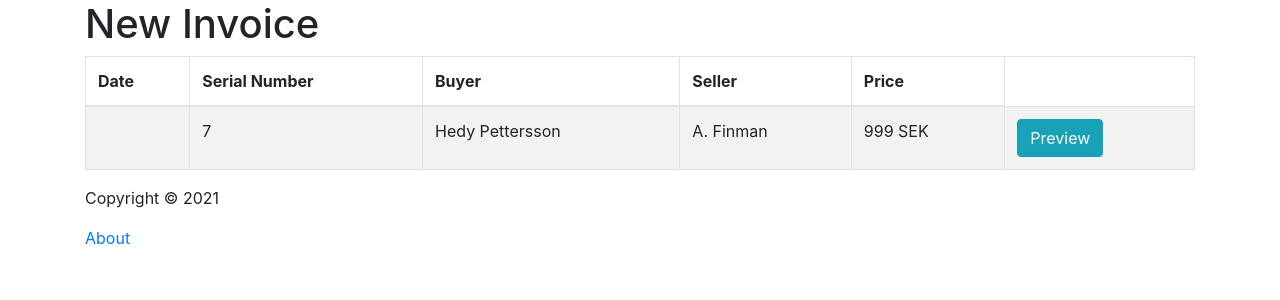
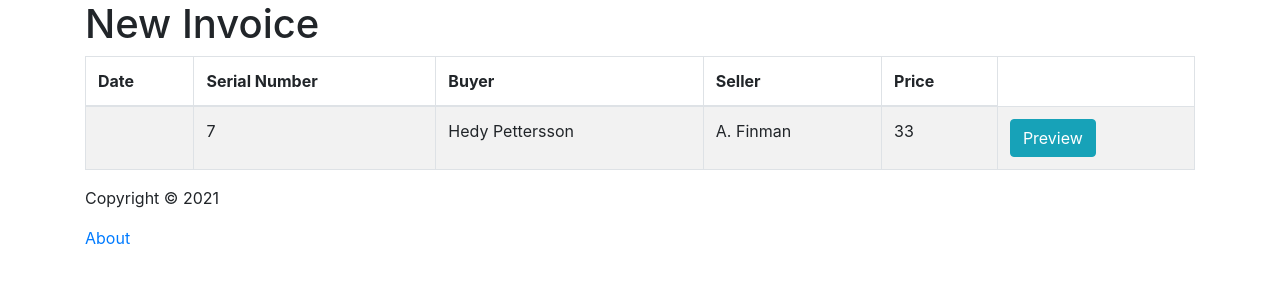
Before and after one commit to gabrieloldaccount/finman-frontend, a React (Create React App) app: page /all-invoices in a window 1280 px wide. Shown: the top 300 px of the page. Built offline with nearby package versions, Linux system fonts and the light colour scheme; data requests are answered from the project's data file.

Commit message:
added sum in both, see previous commit
Co-authored-by: Puh00 <54896147+Puh00@users.noreply.github.com>
Co-authored-by: stinahagl <stihag@student.chalmers.se>

```diff
--- a/src/components/AddInvoice.js
+++ b/src/components/AddInvoice.js
@@ -3,7 +3,6 @@ import AddItem from "./AddItem";
 import Items from "./Items"
 import Button from 'react-bootstrap/Button';
 import Form from 'react-bootstrap/Form';
-import Dropdown from 'react-bootstrap/Dropdown';
 import {Col, Container, Row} from "react-bootstrap";
 
 
--- a/src/components/seeInvoicesComponents/InvoiceList.js
+++ b/src/components/seeInvoicesComponents/InvoiceList.js
@@ -1,5 +1,10 @@
 const InvoiceList = ({invoiceList}) => {
 
+    const sumOfProducts = (items) => {
+        let sum = 0;
+        items.forEach(product => sum += product.price * product.quantity);
+        return sum;
+    }
 
     return (
         <table className="table table-striped table-bordered">
@@ -22,10 +27,12 @@ const InvoiceList = ({invoiceList}) => {
                             <td>{invoice.id}</td>
                             <td>{invoice.customerName}</td>
 
-                            {/*TODO: add seller and price */}
+                            {/*TODO: add seller*/}
                             <td>A. Finman</td>
-                            <td>999 SEK</td>
-                            <td><button className="btn btn-info">Preview</button></td>
+                            <td>{sumOfProducts(invoice.items)}</td>
+                            <td>
+                                <button className="btn btn-info">Preview</button>
+                            </td>
                         </tr>
                     )
                 )
```
